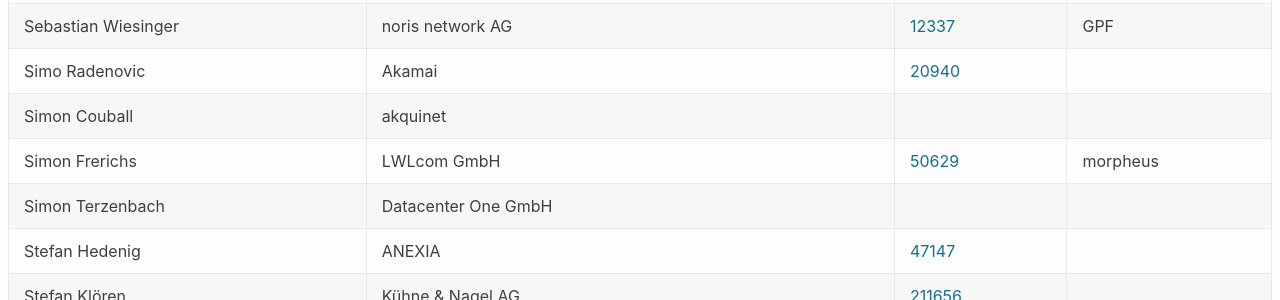
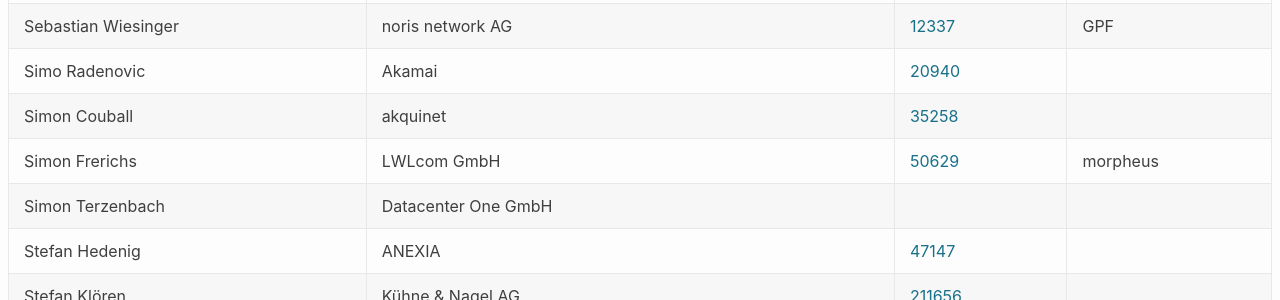
Before and after one commit to denog/pretix-attendeelist, a Jekyll site: the page built from denog14/index.md, in a window 1280 px wide and 900 px high, scrolled down 10234 px. Shown: the part 154-454 px from the top of the window. Built offline with Jekyll 4.4.1, drawn with Linux system fonts in a browser that asks for light colours.

Commit message:
Latest data: Tue Nov  1 12:11:50 UTC 2022

```diff
--- a/_data/attendees_denog14_onsite.json
+++ b/_data/attendees_denog14_onsite.json
@@ -1371,7 +1371,7 @@
     "name": "Simon Couball",
     "company": "akquinet",
     "irc": null,
-    "asn": null
+    "asn": "35258"
   },
   {
     "name": "Simon Frerichs",
```
